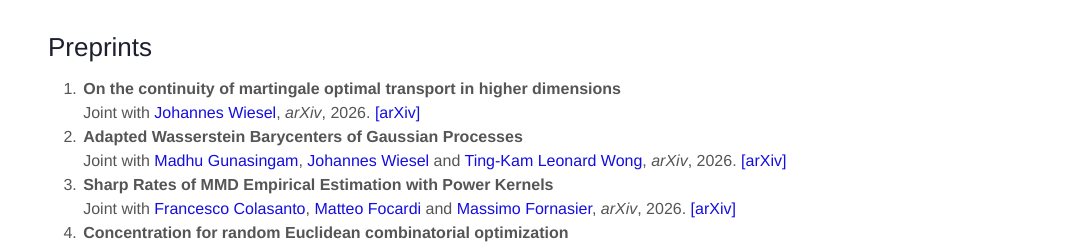
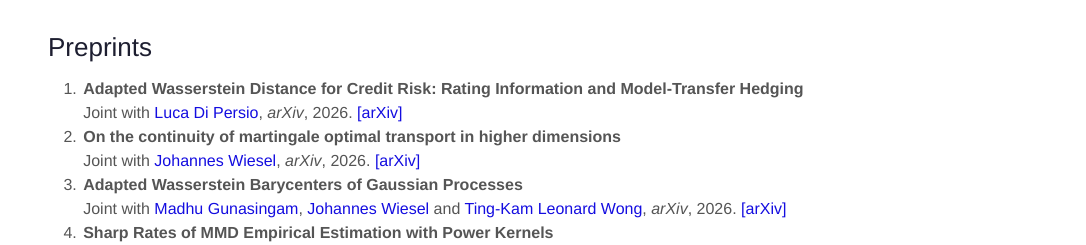
Before and after one commit to francescomattesini/francescomattesini.github.io, a plain HTML site: page research.html in a window 1280 px wide. Shown: the part 165-410 px from the top of the page, 194-1280 px from the left. Drawn offline with Linux system fonts and the light colour scheme.

Commit message:
Update research.html

```diff
--- a/research.html
+++ b/research.html
@@ -52,14 +52,12 @@
     <section>
       <h1 id="Preprints">Preprints</h1>
       <ol>
-        <!-- On hold on arXiv: uncomment when it appears
         <li>
       <strong>Adapted Wasserstein Distance for Credit Risk: Rating Information and
  Model-Transfer Hedging</strong><br>
       Joint with <a href="https://www.di.univr.it/?ent=persona&id=8773">Luca Di Persio</a>, <i>arXiv</i>, 2026.
-      <a href="https://arxiv.org/abs/2604.22453">[arXiv]</a>
+      <a href="https://arxiv.org/abs/2611.18677">[arXiv]</a>
     </li>
-        -->
     <li>
       <strong>On the continuity of martingale optimal transport in higher dimensions</strong><br>
       Joint with <a href="https://sites.google.com/view/johannes-wiesel">Johannes Wiesel</a>, <i>arXiv</i>, 2026.
```
